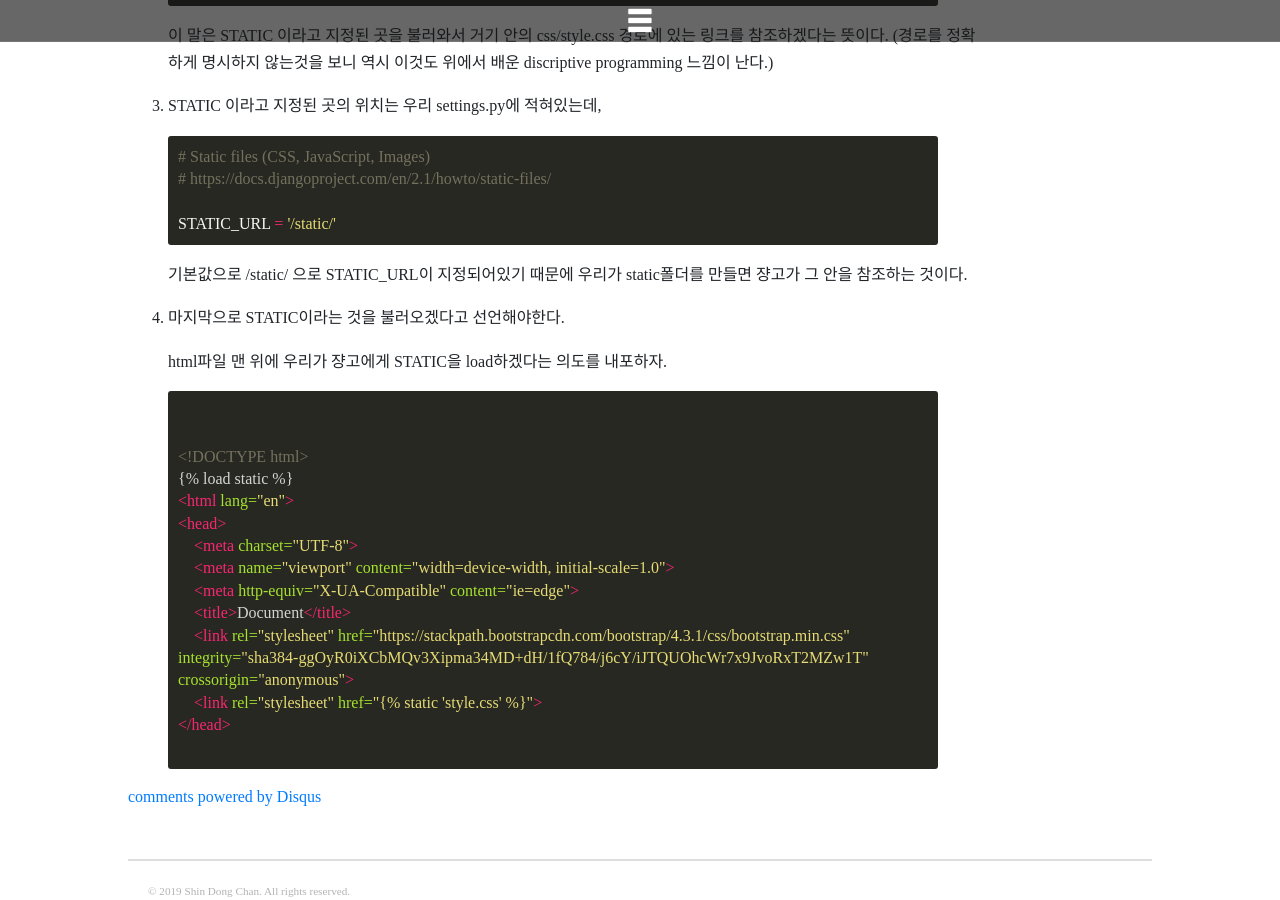
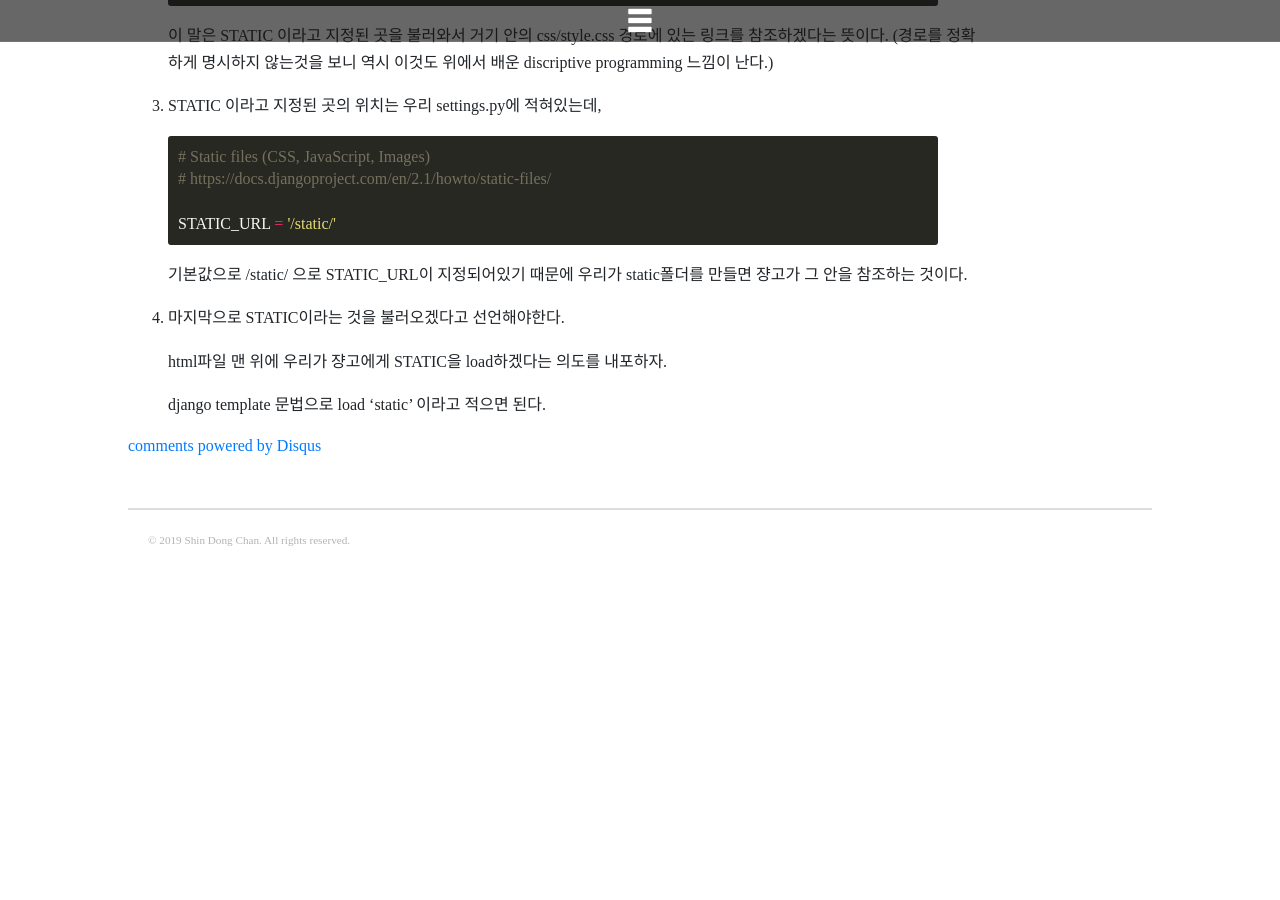
Before and after one commit to DongChanS/DongChanS.github.io, a Jekyll site: the page built from _posts/2019-02-14-31.md, in a window 1280 px wide and 900 px high, scrolled down 13637 px. Built offline with Jekyll 4.4.1, drawn with Linux system fonts in a browser that asks for light colours; nearby versions of some CDN libraries; some web fonts are replaced; comment, search, counter and statistics services are not loaded; after the commit the page ends 14186 px from its top, so only the background shows below that.

Commit message:
Update 2019-02-14-31.md

````diff
--- a/_posts/2019-02-14-31.md
+++ b/_posts/2019-02-14-31.md
@@ -564,19 +564,4 @@ list_display = ( 'name','job' ) 라는 단순히 **'name','job' 으로 리스트
 
    html파일 맨 위에 우리가 쟝고에게 STATIC을 load하겠다는 의도를 내포하자.
 
-   ```html
-     {%raw%}
-
-   <!DOCTYPE html>
-   {% load static %}
-   <html lang="en">
-   <head>
-       <meta charset="UTF-8">
-       <meta name="viewport" content="width=device-width, initial-scale=1.0">
-       <meta http-equiv="X-UA-Compatible" content="ie=edge">
-       <title>Document</title>
-       <link rel="stylesheet" href="https://stackpath.bootstrapcdn.com/bootstrap/4.3.1/css/bootstrap.min.css" integrity="sha384-ggOyR0iXCbMQv3Xipma34MD+dH/1fQ784/j6cY/iJTQUOhcWr7x9JvoRxT2MZw1T" crossorigin="anonymous">
-       <link rel="stylesheet" href="{% static 'style.css' %}">
-   </head>
-     {%endraw%}
-   ```
+   django template 문법으로 load 'static' 이라고 적으면 된다.
````
